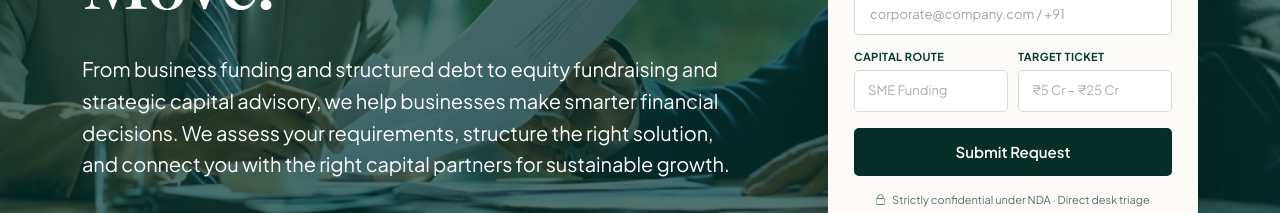
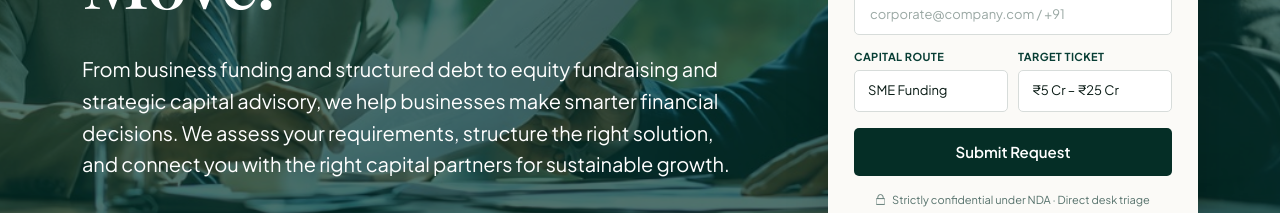
Before and after one commit to gstarinfotech/fundastra, a Next.js app: page / in a window 1280 px wide. Shown: the part 455-668 px from the top of the page. Built offline with nearby package versions, Linux system fonts and the light colour scheme.

Commit message:
fix table and selector

```diff
--- a/src/components/HomeHero.tsx
+++ b/src/components/HomeHero.tsx
@@ -461,7 +461,6 @@ export default function HomeHero() {
             </p>
 
             {/* Form */}
-            {/* Form */}
             {triageStatus === "success" ? (
               <div
                 className="
@@ -629,7 +628,7 @@ export default function HomeHero() {
     px-2
     font-sans
     text-[9px]
-                      text-[#a8b0ae]
+    text-[#061812]
     outline-none
     focus:border-[#073d34]
 
@@ -676,7 +675,7 @@ export default function HomeHero() {
     px-2
     font-sans
     text-[9px]
-                      text-[#a8b0ae]
+    text-[#061812]
     outline-none
     focus:border-[#073d34]
 
--- a/src/components/ServicePage.tsx
+++ b/src/components/ServicePage.tsx
@@ -1736,7 +1736,7 @@ export default function ServicePage() {
                             amount: 0.12,
                         }}
                         variants={staggerContainer}
-                        className="w-full overflow-x-auto rounded-[10px] border border-[#E2DED7] bg-white shadow-[0_1px_2px_rgba(0,0,0,0.03)]"
+                        className="w-full overflow-x-auto overflow-y-hidden rounded-[10px] border border-[#E2DED7] bg-white shadow-[0_1px_2px_rgba(0,0,0,0.03)]"
                     >
                         {/* HEADER */}
                         <div className="grid min-w-[900px] grid-cols-[1.65fr_1fr_1.05fr_1fr_1fr_1.55fr_.48fr] bg-[#052E26]">
@@ -2121,10 +2121,7 @@ export default function ServicePage() {
             </div>
 
             {/* CONTACT */}
-            <Reveal>
             <ContactAdvisorySection />
-            </Reveal>
-
             {/* FOOTER */}
             <Footer />
 
```
Lines whose indentation alone changed are shown as unchanged.
